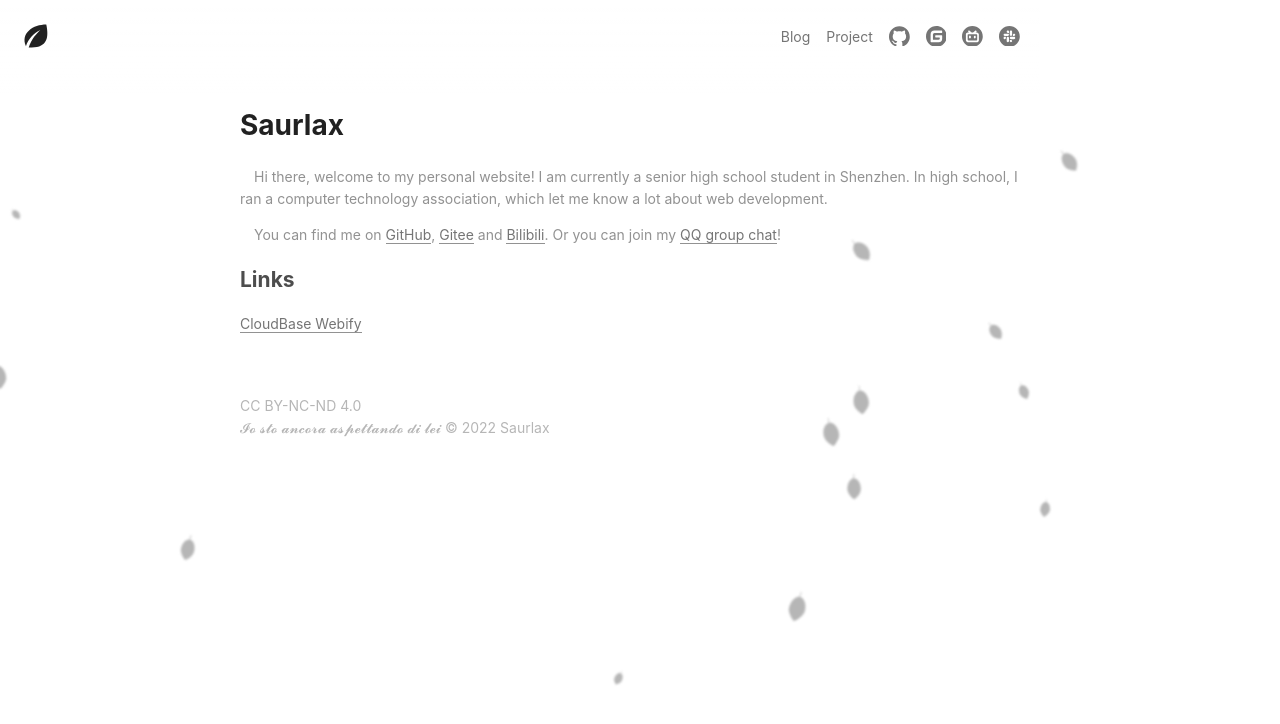
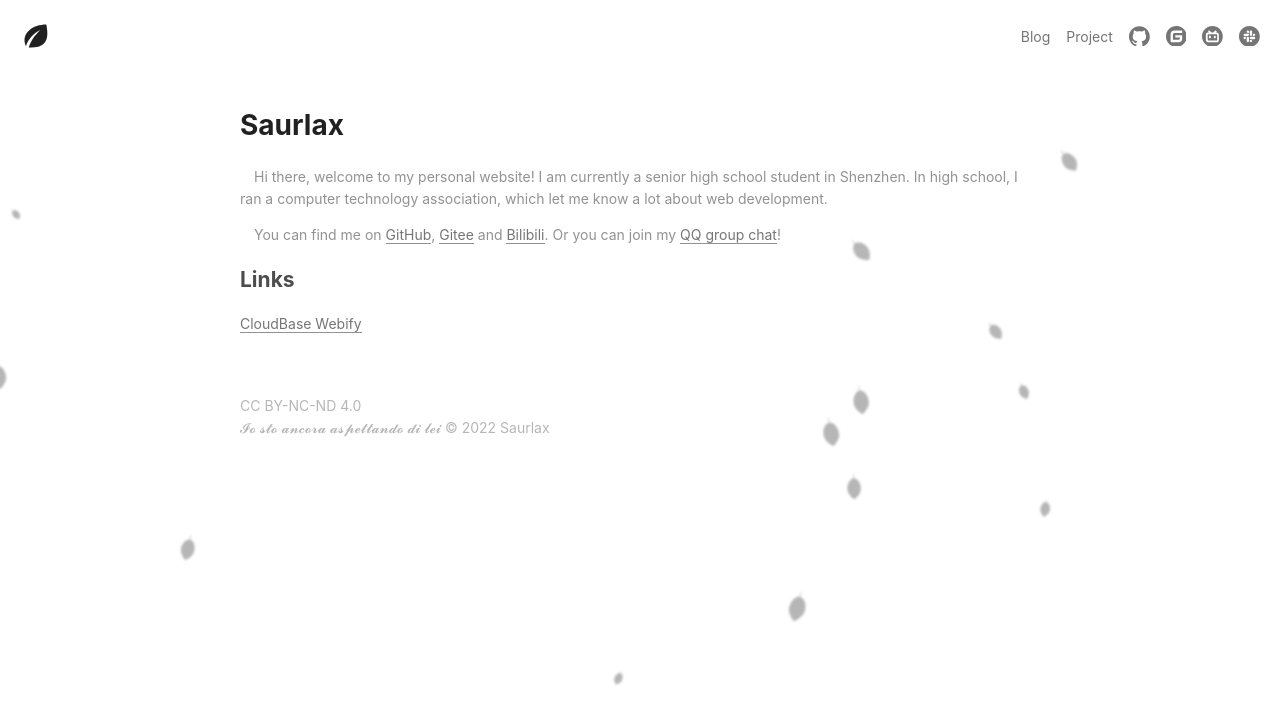
Before and after one commit to saurlax/saurlax.com-v2, a React (Vite) app: page / in a window 1280 px wide. Shown: the top 724 px of the page. Built offline with nearby package versions, Linux system fonts and the light colour scheme; what @cloudbase/js-sdk would draw is missing.

Commit message:
Fix header display bug

```diff
--- a/src/components/layout.css
+++ b/src/components/layout.css
@@ -46,10 +46,10 @@
   align-items: center;
   position: fixed;
   top: 0;
-  margin: auto;
+  left: 0;
+  right: 0;
   padding: 12px 20px 32px 20px;
-  width: calc(100% - 40px);
-  max-width: 1000px;
+  z-index: 10;
   background-image: linear-gradient(var(--background), var(--background-cc), var(--background-00));
 }
 
```
